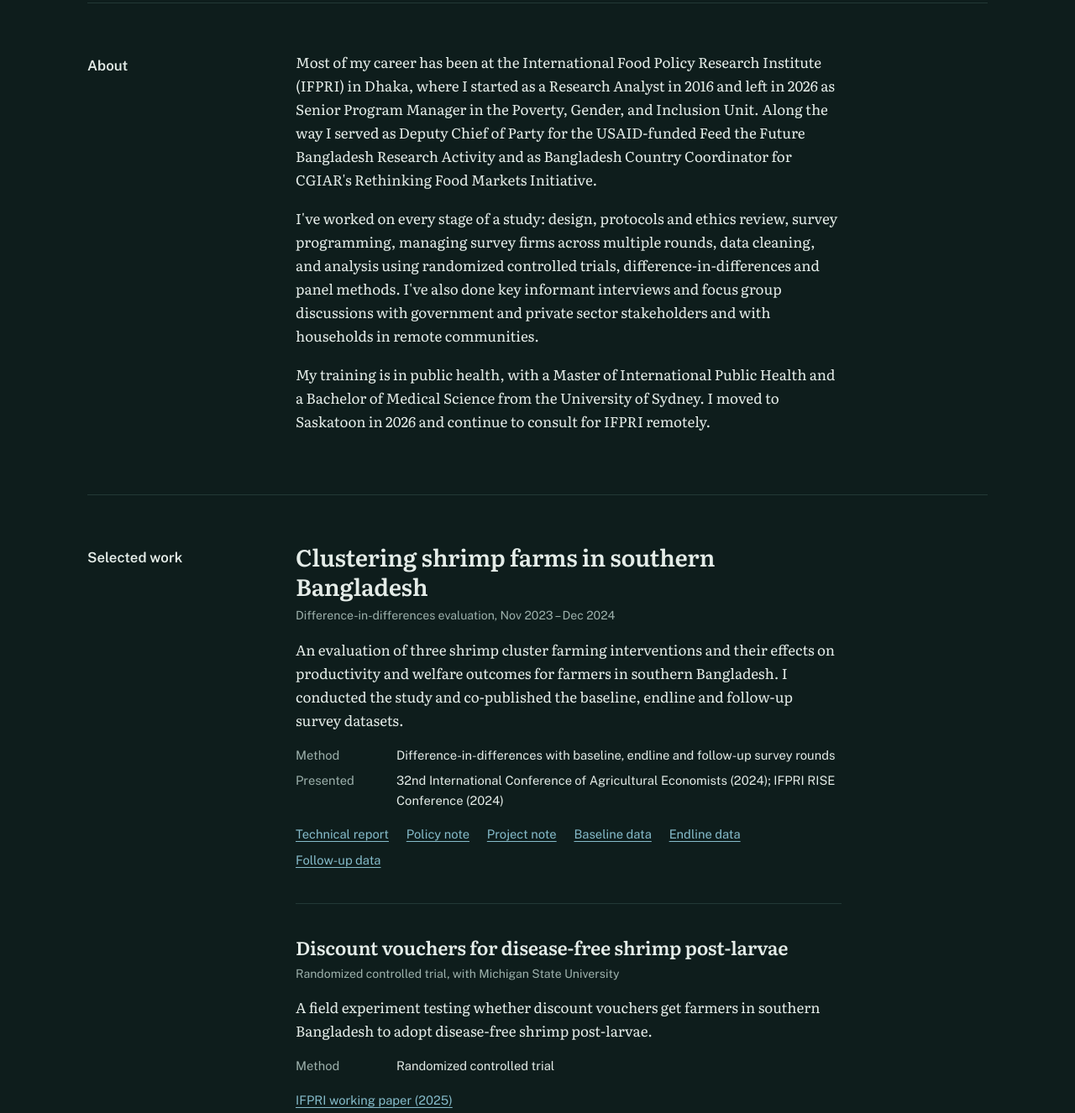
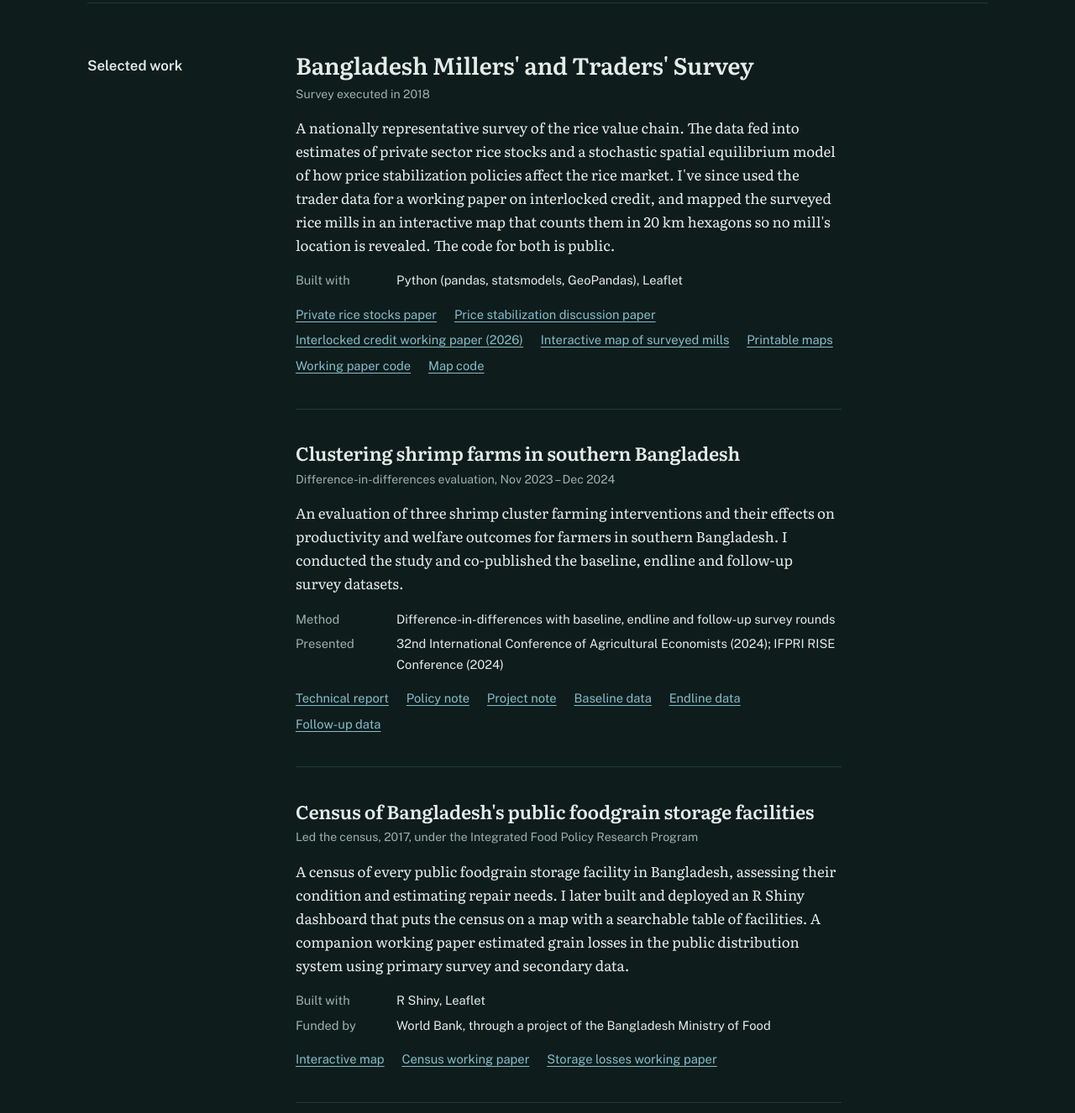
Before and after one commit to razin-kabir/razin-kabir.github.io, a plain HTML site: page index.html in a window 1280 px wide. Shown: the part 590-1916 px from the top of the page at 84% size. Drawn offline with nearby package versions, Linux system fonts and the light colour scheme.

Commit message:
Remove About section; lead Selected work with MATS, cluster and storage census
Selected work now opens with the Bangladesh Millers' and Traders' Survey
(highlighted), then the shrimp cluster evaluation, then the public foodgrain
storage census; the other entries keep their order.

Co-Authored-By: Claude Opus 5.5 <noreply@anthropic.com>

```diff
--- a/index.html
+++ b/index.html
@@ -272,9 +272,6 @@
   .block-body { max-width: var(--measure); }
   .block-body > p:first-child { margin-top: 0; }
 
-  /* About */
-  .about p { margin: 0 0 1.1rem; }
-
   /* Projects */
   .project { padding: 0 0 2.4rem; margin: 0 0 2.4rem; border-bottom: 1px solid var(--rule); }
   .project:last-child { border-bottom: 0; margin-bottom: 0; padding-bottom: 0; }
@@ -466,23 +463,29 @@
       </div>
     </section>
 
-    <section class="block about" aria-labelledby="about-h">
-      <div class="block-grid">
-        <h2 id="about-h">About</h2>
-        <div class="block-body">
-          <p>Most of my career has been at the International Food Policy Research Institute (IFPRI) in Dhaka, where I started as a Research Analyst in 2016 and left in 2026 as Senior Program Manager in the Poverty, Gender, and Inclusion Unit. Along the way I served as Deputy Chief of Party for the USAID-funded Feed the Future Bangladesh Research Activity and as Bangladesh Country Coordinator for CGIAR's Rethinking Food Markets Initiative.</p>
-          <p>I've worked on every stage of a study: design, protocols and ethics review, survey programming, managing survey firms across multiple rounds, data cleaning, and analysis using randomized controlled trials, difference-in-differences and panel methods. I've also done key informant interviews and focus group discussions with government and private sector stakeholders and with households in remote communities.</p>
-          <p>My training is in public health, with a Master of International Public Health and a Bachelor of Medical Science from the University of Sydney. I moved to Saskatoon in 2026 and continue to consult for IFPRI remotely.</p>
-        </div>
-      </div>
-    </section>
 
     <section class="block" id="work" aria-labelledby="work-h">
       <div class="block-grid">
         <h2 id="work-h">Selected work</h2>
         <div class="block-body">
-
           <article class="project lead-project">
+            <h3>Bangladesh Millers' and Traders' Survey</h3>
+            <p class="when">Survey executed in 2018</p>
+            <p>A nationally representative survey of the rice value chain. The data fed into estimates of private sector rice stocks and a stochastic spatial equilibrium model of how price stabilization policies affect the rice market. I've since used the trader data for a working paper on interlocked credit, and mapped the surveyed rice mills in an interactive map that counts them in 20 km hexagons so no mill's location is revealed. The code for both is public.</p>
+            <dl class="facts">
+              <dt>Built with</dt><dd>Python (pandas, statsmodels, GeoPandas), Leaflet</dd>
+            </dl>
+            <ul class="outputs">
+              <li><a href="https://doi.org/10.2499/p15738coll2.134538">Private rice stocks paper</a></li>
+              <li><a href="https://hdl.handle.net/10568/141799">Price stabilization discussion paper</a></li>
+              <li><a href="https://github.com/razin-kabir/interlocked-credit-bangladesh/blob/main/paper/main.pdf">Interlocked credit working paper (2026)</a></li>
+              <li><a href="https://razinkabir.com/bangladesh-rice-mills-map/">Interactive map of surveyed mills</a></li>
+              <li><a href="https://github.com/razin-kabir/bangladesh-rice-mills-map/tree/main/figures">Printable maps</a></li>
+              <li><a href="https://github.com/razin-kabir/interlocked-credit-bangladesh">Working paper code</a></li>
+              <li><a href="https://github.com/razin-kabir/bangladesh-rice-mills-map">Map code</a></li>
+            </ul>
+          </article>
+          <article class="project">
             <h3>Clustering shrimp farms in southern Bangladesh</h3>
             <p class="when">Difference-in-differences evaluation, Nov 2023 – Dec 2024</p>
             <p>An evaluation of three shrimp cluster farming interventions and their effects on productivity and welfare outcomes for farmers in southern Bangladesh. I conducted the study and co-published the baseline, endline and follow-up survey datasets.</p>
@@ -497,6 +500,21 @@
               <li><a href="https://doi.org/10.7910/DVN/TUXYXQ">Baseline data</a></li>
               <li><a href="https://doi.org/10.7910/DVN/VQJNLG">Endline data</a></li>
               <li><a href="https://doi.org/10.7910/DVN/AYKN1Z">Follow-up data</a></li>
+            </ul>
+          </article>
+
+          <article class="project">
+            <h3>Census of Bangladesh's public foodgrain storage facilities</h3>
+            <p class="when">Led the census, 2017, under the Integrated Food Policy Research Program</p>
+            <p>A census of every public foodgrain storage facility in Bangladesh, assessing their condition and estimating repair needs. I later built and deployed an R Shiny dashboard that puts the census on a map with a searchable table of facilities. A companion working paper estimated grain losses in the public distribution system using primary survey and secondary data.</p>
+            <dl class="facts">
+              <dt>Built with</dt><dd>R Shiny, Leaflet</dd>
+              <dt>Funded by</dt><dd>World Bank, through a project of the Bangladesh Ministry of Food</dd>
+            </dl>
+            <ul class="outputs">
+              <li><a href="https://bifprp.shinyapps.io/StorageFacilityMap">Interactive map</a></li>
+              <li><a href="https://doi.org/10.2499/p15738coll2.133106">Census working paper</a></li>
+              <li><a href="https://doi.org/10.2499/p15738coll2.134542">Storage losses working paper</a></li>
             </ul>
           </article>
 
@@ -527,39 +545,6 @@
           </article>
 
           <article class="project">
-            <h3>Census of Bangladesh's public foodgrain storage facilities</h3>
-            <p class="when">Led the census, 2017, under the Integrated Food Policy Research Program</p>
-            <p>A census of every public foodgrain storage facility in Bangladesh, assessing their condition and estimating repair needs. I later built and deployed an R Shiny dashboard that puts the census on a map with a searchable table of facilities. A companion working paper estimated grain losses in the public distribution system using primary survey and secondary data.</p>
-            <dl class="facts">
-              <dt>Built with</dt><dd>R Shiny, Leaflet</dd>
-              <dt>Funded by</dt><dd>World Bank, through a project of the Bangladesh Ministry of Food</dd>
-            </dl>
-            <ul class="outputs">
-              <li><a href="https://bifprp.shinyapps.io/StorageFacilityMap">Interactive map</a></li>
-              <li><a href="https://doi.org/10.2499/p15738coll2.133106">Census working paper</a></li>
-              <li><a href="https://doi.org/10.2499/p15738coll2.134542">Storage losses working paper</a></li>
-            </ul>
-          </article>
-
-          <article class="project">
-            <h3>Bangladesh Millers' and Traders' Survey</h3>
-            <p class="when">Survey executed in 2018</p>
-            <p>A nationally representative survey of the rice value chain. The data fed into estimates of private sector rice stocks and a stochastic spatial equilibrium model of how price stabilization policies affect the rice market. I've since used the trader data for a working paper on interlocked credit, and mapped the surveyed rice mills in an interactive map that counts them in 20 km hexagons so no mill's location is revealed. The code for both is public.</p>
-            <dl class="facts">
-              <dt>Built with</dt><dd>Python (pandas, statsmodels, GeoPandas), Leaflet</dd>
-            </dl>
-            <ul class="outputs">
-              <li><a href="https://doi.org/10.2499/p15738coll2.134538">Private rice stocks paper</a></li>
-              <li><a href="https://hdl.handle.net/10568/141799">Price stabilization discussion paper</a></li>
-              <li><a href="https://github.com/razin-kabir/interlocked-credit-bangladesh/blob/main/paper/main.pdf">Interlocked credit working paper (2026)</a></li>
-              <li><a href="https://razinkabir.com/bangladesh-rice-mills-map/">Interactive map of surveyed mills</a></li>
-              <li><a href="https://github.com/razin-kabir/bangladesh-rice-mills-map/tree/main/figures">Printable maps</a></li>
-              <li><a href="https://github.com/razin-kabir/interlocked-credit-bangladesh">Working paper code</a></li>
-              <li><a href="https://github.com/razin-kabir/bangladesh-rice-mills-map">Map code</a></li>
-            </ul>
-          </article>
-
-          <article class="project">
             <h3>Scaling for Impact: Aquatic Solutions Track <span class="tag-current">Current</span></h3>
             <p class="when">IFPRI–WorldFish collaboration under CGIAR's Scaling for Impact Science Program</p>
             <p>As IFPRI-Bangladesh focal point, I oversee three diagnostic consultancies on digital traceability for fish seed, standard operating procedures for hatcheries and nurseries, and access to finance in the aquaculture value chain. I'm also coordinating the design, protocols and rollout of a baseline survey of fish farmers across several high-production districts.</p>
@@ -586,7 +571,6 @@
               <li><a href="https://hdl.handle.net/10568/178863">Policy note</a></li>
             </ul>
           </article>
-
         </div>
       </div>
     </section>
```
